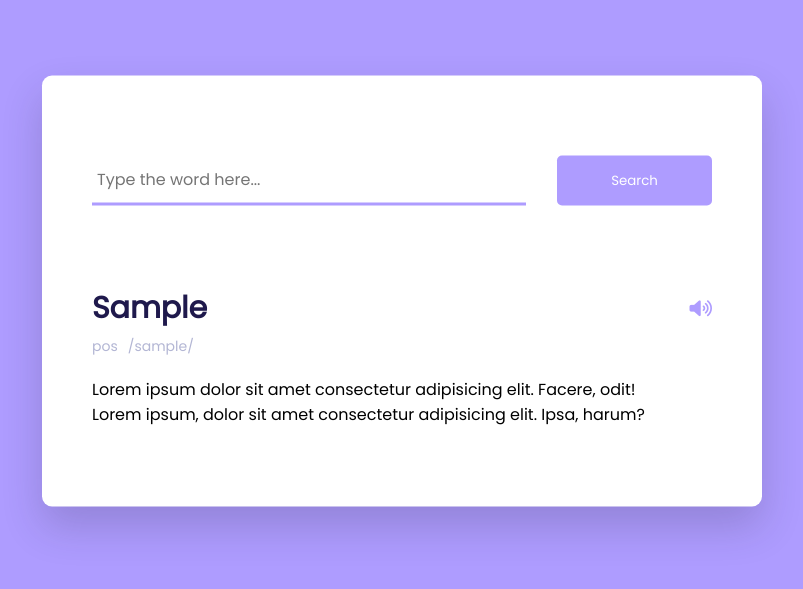
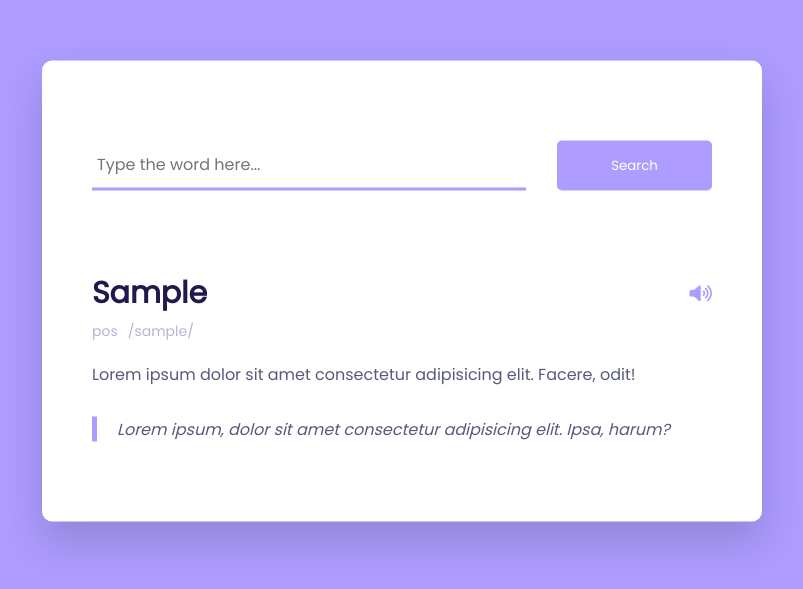
Before and after one commit to bricard-dev/dictionaryApp, a plain HTML site: page index.html in a window 1280 px wide. Shown: the part 109-698 px from the top of the page, without its empty margins (238-1041 px from the left). Drawn offline with Linux system fonts and the light colour scheme.

Commit message:
Add word-meaning and word-example css

```diff
--- a/css/style.css
+++ b/css/style.css
@@ -1,5 +1,6 @@
 :root {
   --purple: #ae9cff;
+  --dark-purple: #575a7b;
 }
 
 * {
@@ -83,3 +84,15 @@ body {
   margin: 5px 0 20px 0;
   font-size: 14px;
 }
+
+.word-meaning {
+  color: var(--dark-purple);
+}
+
+.word-example {
+  color: var(--dark-purple);
+  font-style: italic;
+  border-left: 5px solid var(--purple);
+  padding-left: 20px;
+  margin-top: 30px;
+}
```
